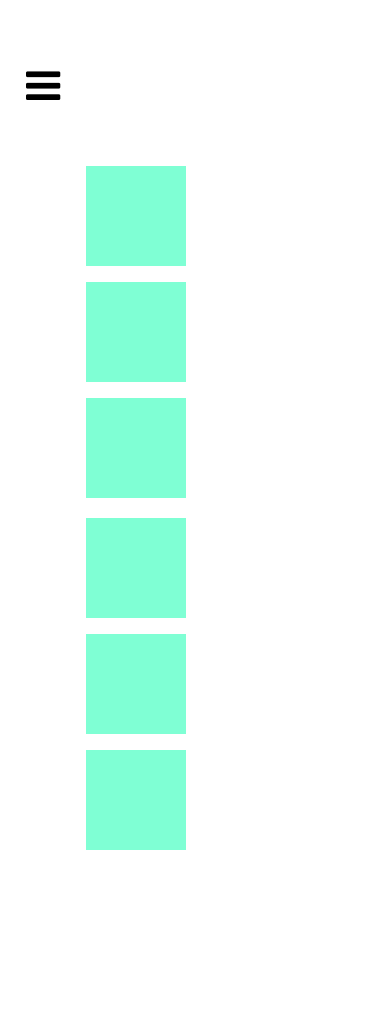
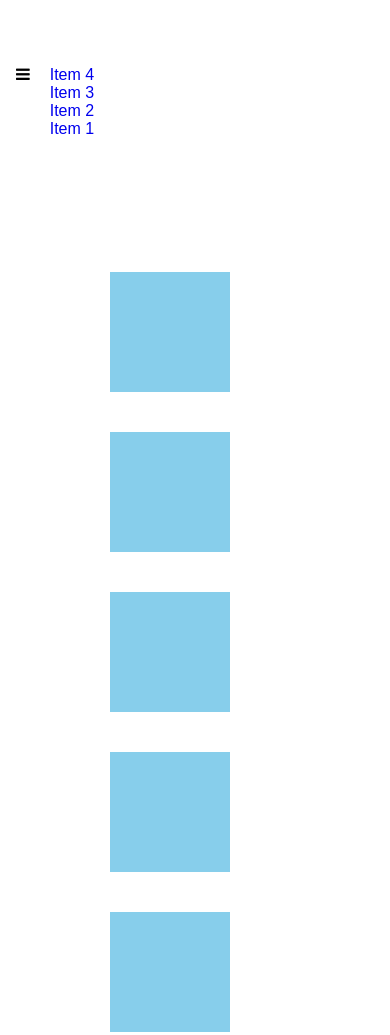
Before and after one commit to Daniel-C-DLC/Test, a plain HTML site: page index.html in a window 390 px wide. Shown: the top 1035 px of the page. Before the commit the page ends 866 px from the top, so only its background shows below. Drawn offline with Linux system fonts and the light colour scheme.

Commit message:
Segundo commit

```diff
--- a/index.html
+++ b/index.html
@@ -9,10 +9,8 @@
     <link rel="stylesheet" href="https://cdnjs.cloudflare.com/ajax/libs/font-awesome/4.7.0/css/font-awesome.min.css">
     <title>Document</title>
 </head>
-
-<body>
-
-    <nav>
+<body id="body">
+<!--    <nav>
         <div class="toggle" id="toggle"><i class="fa fa-bars"></i></div>
         <div class="menu" id="menu">
             <ul>Item 4</ul>
@@ -30,10 +28,30 @@
         <div class="img"></div>
         <div class="img"></div>
         <div class="img"></div>
+    </div>-->
+    <nav>
+        <div class="toggle" id="toggle">
+            <i class="fa fa-bars" id="fa"></i>
+        </div>
+        <div class="items" id="menu">
+            <a href="#" class="item">Item 4</a>
+            <a href="#" class="item">Item 3</a>
+            <a href="#" class="item">Item 2</a>
+            <a href="#" class="item">Item 1</a>
+        </div>
+    </nav>
+    <main>
+      <div class="container container1">
+        <div class="card"></div>
+        <div class="card"></div>
+        <div class="card"></div>
     </div>
-
+    <div class="container container2">
+        <div class="card"></div>
+        <div class="card"></div>
+        <div class="card"></div>
+    </div>
+    </main>
     <script src="main.js"></script>
-
 </body>
-
 </html>
--- a/main.js
+++ b/main.js
@@ -1,12 +1,18 @@
 function mobileMenu() {
     if (document.getElementById('menu').style.display == 'block') {
         document.getElementById('menu').style.display = 'none';
-
-
     }
     else {
         document.getElementById('menu').style.display = 'block';
         document.getElementById('menu').style.borderStyle = "solid";
+        document.getElementById('toggle').style.display = 'none' ;
+    }
+}
+function hideMobileMenu(){
+    if(document.getElementById('menu').style.display == 'block'){
+        document.getElementById('menu').style.display = 'none';
+        document.getElementById('toggle').style.display = 'block';
     }
 }
 document.getElementById('toggle').addEventListener('click', mobileMenu);
+document.getElementById('menu').addEventListener('click',hideMobileMenu);
--- a/styles.css
+++ b/styles.css
@@ -9,9 +9,95 @@ body {
     padding: 0;
     margin: 0;
     min-height: 100vh;
+}
+
+nav {
+    border-style: solid;
+    display: flex;
+    justify-content:end;
     padding: 1em;
 }
 
+main {
+    width: 100vw;
+    height: 100vh;
+}
+
+.items {
+    width: 300px;
+    display: flex;
+    justify-content: space-between;
+}
+
+.item {
+    text-decoration: none;
+}
+
+
+.card {
+    width: 200px;
+    height: 200px;
+    background-color: skyblue;
+    margin: 10px;
+}
+
+.container {
+    display: flex;
+    margin-top: 150px;
+    margin-left: 600px;
+}
+
+.container2 {
+    margin-top: 10px;
+}
+
+.toggle{
+    display:none;
+}
+@media screen and (max-width: 768px){
+    *,
+    *::before,
+    *::after {
+        box-sizing: border-box;
+    }
+    nav{
+        border-style: none;
+        width: 200px;
+        display: flex;
+        justify-content: left;
+        margin-top: 50px;
+    }
+    .card{
+        width: 120px;
+        height: 120px;
+        margin-top: 40px;
+    }
+    .container{
+        margin-left: 100px;
+        display: block;
+    }
+    .container1{
+        margin-top: 10px;
+    }
+    .container2{
+        padding-bottom: 10px;
+    }
+    .toggle{
+        display: block;
+
+
+    }
+    .items{
+        display: block;
+        height: 150px;
+        width: 100px;
+    }
+    .item{
+        margin: 20px;
+        padding: auto;
+    }
+}
+/*
 nav {
     display: flex;
     justify-content: left;
@@ -93,4 +179,4 @@ nav {
     .menu {
         margin-top: 10px;
     }
-}
+}*/
```
